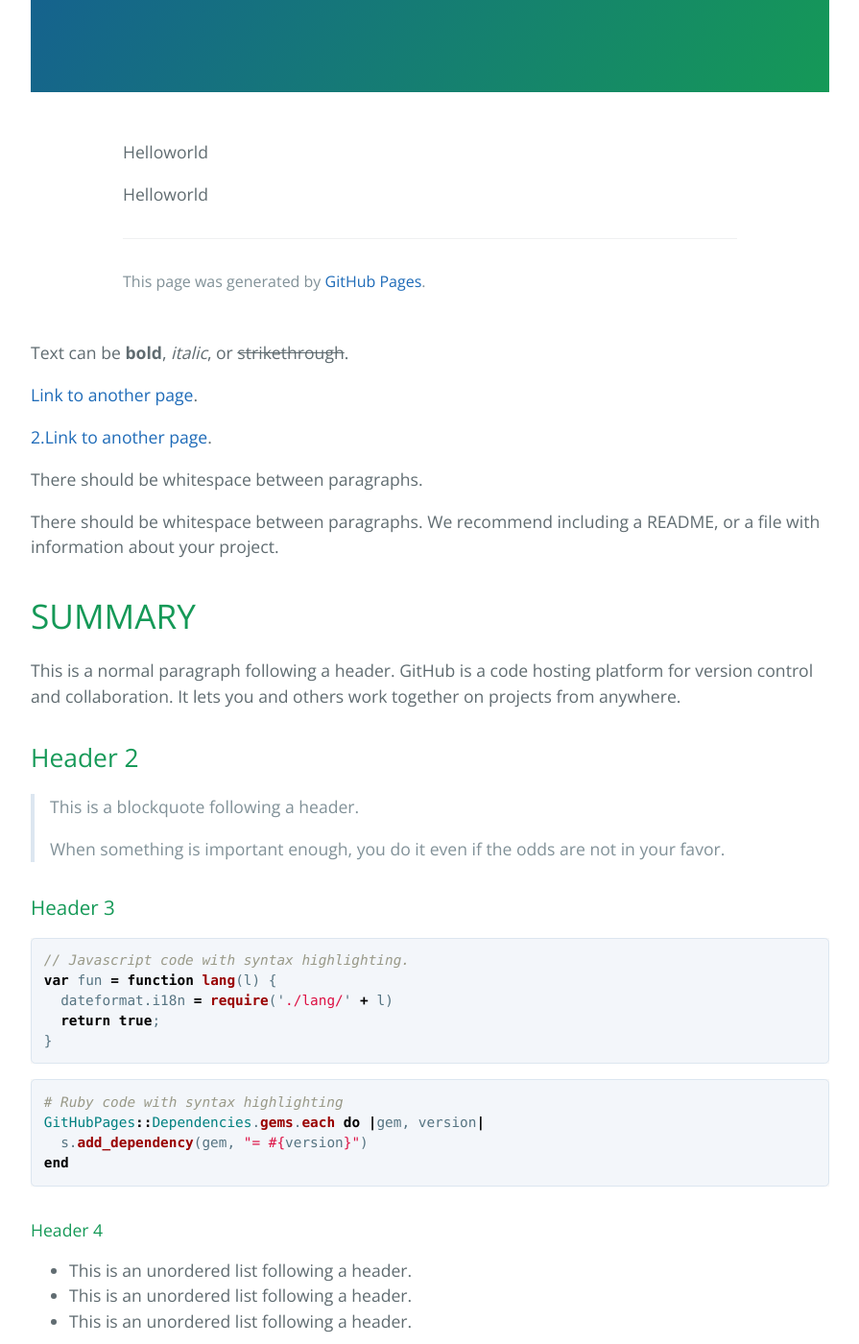
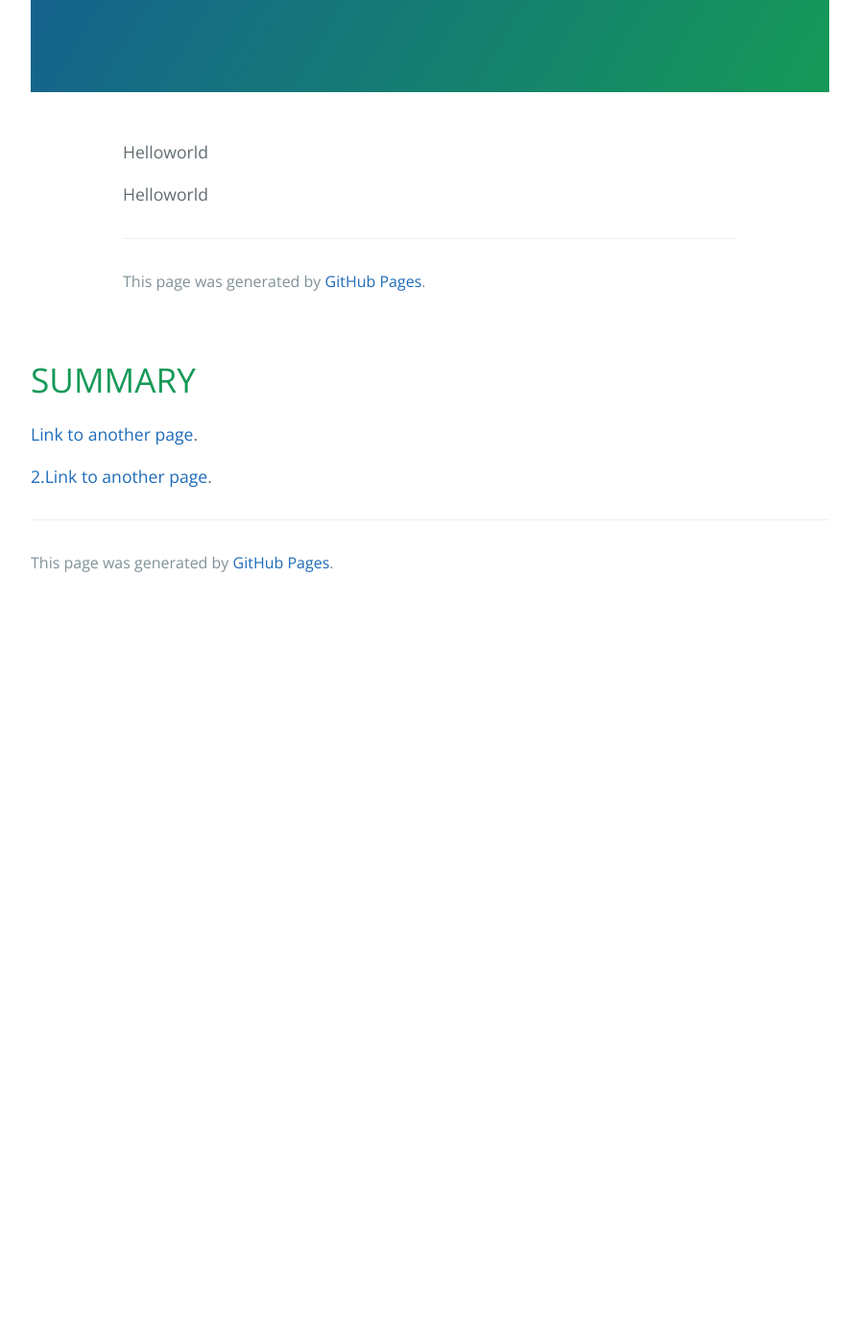
Before and after one commit to dc-orz/dc-orz.github.io, a Jekyll site: the page built from index.md, in a window 1280 px wide and 1400 px high, scrolled down 751 px. Shown: the whole window at 96% size, without its empty margins (192-1087 px from the left). Built offline with Jekyll 4.4.1, drawn with Linux system fonts in a browser that asks for light colours; our own code applies the rules of GitHub Pages for plain Markdown files; after the commit the page ends 1381 px from its top, so only the background shows below that; some of the changed text lies outside the part shown.

Commit message:
Update index.md

````diff
--- a/index.md
+++ b/index.md
@@ -1,125 +1,8 @@
 ---
 layout: default
 ---
-
-Text can be **bold**, _italic_, or ~~strikethrough~~.
+# SUMMARY
 
 [Link to another page](./another-page.html).
 
 [2.Link to another page](./docs/SUPPORT.html).
-
-There should be whitespace between paragraphs.
-
-There should be whitespace between paragraphs. We recommend including a README, or a file with information about your project.
-
-# SUMMARY
-
-This is a normal paragraph following a header. GitHub is a code hosting platform for version control and collaboration. It lets you and others work together on projects from anywhere.
-
-## Header 2
-
-> This is a blockquote following a header.
->
-> When something is important enough, you do it even if the odds are not in your favor.
-
-### Header 3
-
-```js
-// Javascript code with syntax highlighting.
-var fun = function lang(l) {
-  dateformat.i18n = require('./lang/' + l)
-  return true;
-}
-```
-
-```ruby
-# Ruby code with syntax highlighting
-GitHubPages::Dependencies.gems.each do |gem, version|
-  s.add_dependency(gem, "= #{version}")
-end
-```
-
-#### Header 4
-
-*   This is an unordered list following a header.
-*   This is an unordered list following a header.
-*   This is an unordered list following a header.
-
-##### Header 5
-
-1.  This is an ordered list following a header.
-2.  This is an ordered list following a header.
-3.  This is an ordered list following a header.
-
-###### Header 6
-
-| head1        | head two          | three |
-|:-------------|:------------------|:------|
-| ok           | good swedish fish | nice  |
-| out of stock | good and plenty   | nice  |
-| ok           | good `oreos`      | hmm   |
-| ok           | good `zoute` drop | yumm  |
-
-### There's a horizontal rule below this.
-
-* * *
-
-### Here is an unordered list:
-
-*   Item foo
-*   Item bar
-*   Item baz
-*   Item zip
-
-### And an ordered list:
-
-1.  Item one
-1.  Item two
-1.  Item three
-1.  Item four
-
-### And a nested list:
-
-- level 1 item
-  - level 2 item
-  - level 2 item
-    - level 3 item
-    - level 3 item
-- level 1 item
-  - level 2 item
-  - level 2 item
-  - level 2 item
-- level 1 item
-  - level 2 item
-  - level 2 item
-- level 1 item
-
-### Small image
-
-![Octocat](https://github.githubassets.com/images/icons/emoji/octocat.png)
-
-### Large image
-
-![Branching](https://guides.github.com/activities/hello-world/branching.png)
-
-
-### Definition lists can be used with HTML syntax.
-
-<dl>
-<dt>Name</dt>
-<dd>Godzilla</dd>
-<dt>Born</dt>
-<dd>1952</dd>
-<dt>Birthplace</dt>
-<dd>Japan</dd>
-<dt>Color</dt>
-<dd>Green</dd>
-</dl>
-
-```
-Long, single-line code blocks should not wrap. They should horizontally scroll if they are too long. This line should be long enough to demonstrate this.
-```
-
-```
-The final element.
-```
````
